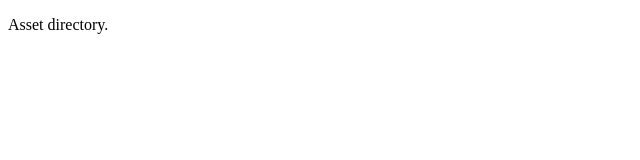
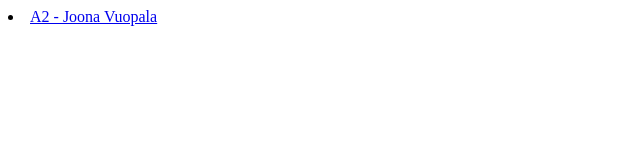
Before and after one commit to joonavuopala/WebDev-A2-JoonaVuopala, a plain HTML site: page index.html in a window 1280 px wide. Shown: the whole page, without its empty margins (0-640 px from the left). Drawn offline with Linux system fonts and the light colour scheme.

Commit message:
Update body content to include link to A2 - Joona Vuopala

```diff
--- a/index.html
+++ b/index.html
@@ -7,7 +7,7 @@
 </head>
 
 <body>
-    <p>Asset directory.</p>
+    <li><a href="a2/">A2 - Joona Vuopala</a></li>
 </body>
 
 </html>
```
